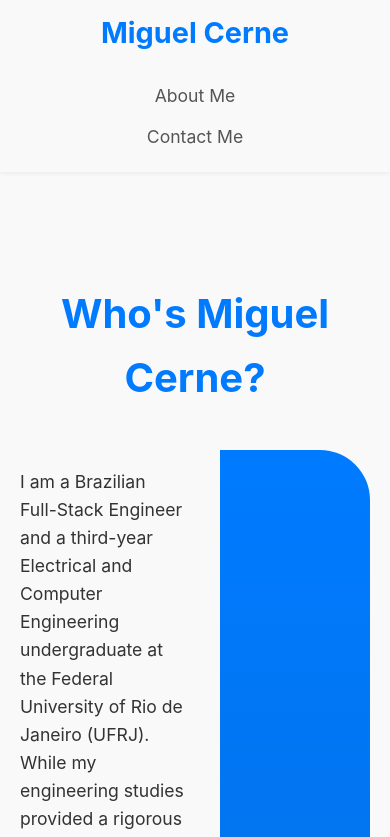
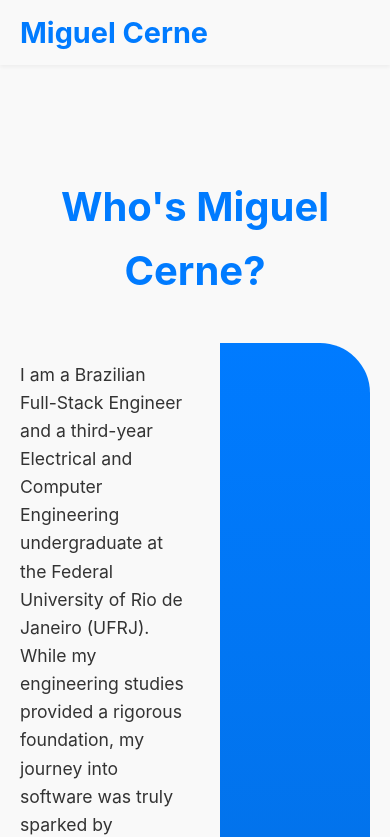
Before and after one commit to Cerne17/portfolio-fullstack, a React (Create React App) app in the folder frontend/: page / in a window 390 px wide. Shown: the top 837 px of the page. Built offline with nearby package versions, Linux system fonts and the light colour scheme; no server answers.

Commit message:
feat: implements the navbar responsiveness for mobile view

```diff
--- a/frontend/src/components/Navbar/Navbar.module.css
+++ b/frontend/src/components/Navbar/Navbar.module.css
@@ -1,5 +1,3 @@
-/* frontend/src/components/Navbar.module.css */
-
 .navbar {
   background-color: #f9f9f9; /* Changed to match AboutMeSection background */
   padding: 15px 0;
@@ -12,8 +10,8 @@
 }
 
 .container {
-  /* max-width: 1200px; */ /* REMOVE or COMMENT OUT this line */
-  margin: 0 auto; /* Keeps content centered */
+  /* max-width: 1200px; */
+  margin: 0 auto;
   display: flex;
   justify-content: space-between;
   align-items: center;
@@ -51,23 +49,40 @@
   color: #007bff; /* Keep highlight color consistent */
 }
 
-/* Responsive adjustments for smaller screens */
+.hamburger {
+  display: none;
+  background: none;
+  border: none;
+  color: inherit;
+  font-size: 1.5rem;
+  cursor: pointer;
+  z-index: 1001; /* Ensure it's above other content */
+}
+
 @media (max-width: 768px) {
-  .container {
+  .navList {
+    display: none;
     flex-direction: column;
-    text-align: center;
+    position: fixed;
+    top: 0;
+    left: 0;
+    width: 100%;
+    height: 100vh;
+    background-color: #2c3e50;
+    justify-content: center;
+    align-items: center;
+    gap: 2rem;
   }
 
-  .navList {
-    margin-top: 15px;
-    flex-direction: column;
+  .navList.open {
+    display: flex;
   }
 
-  .navItem {
-    margin: 10px 0;
+  .navLink {
+    font-size: 1.5rem;
   }
 
-  .brand {
-    margin-bottom: 10px;
+  .hamburger {
+    display: block;
   }
 }
--- a/frontend/src/components/Navbar/Navbar.tsx
+++ b/frontend/src/components/Navbar/Navbar.tsx
@@ -1,36 +1,49 @@
-import React from "react";
+import React, { useState } from "react";
+import { FaBars, FaTimes } from "react-icons/fa";
 import styles from "./Navbar.module.css"; // Import CSS Module
 
 const Navbar: React.FC = () => {
+  const [isOpen, setIsOpen] = useState(false);
+
+  const toggleMenu = () => {
+    setIsOpen(!isOpen);
+  }
+
   return (
     <nav className={styles.navbar}>
       <div className={styles.container}>
         <a href="#hero" className={styles.brand}>
           Miguel Cerne
         </a>
-        <ul className={styles.navList}>
+        <ul className={`${styles.navList} ${isOpen ? styles.open : ''}`}>
+
           <li className={styles.navItem}>
+
             <a href="#about-me" className={styles.navLink}>
               About Me
             </a>
           </li>
+
           {/* TODO: implement the projects section and enable it on Navbar */}
           {/* <li className={styles.navItem}> */}
           {/*   <a href="#projects" className={styles.navLink}> */}
           {/*     Projects */}
           {/*   </a> */}
           {/* </li> */}
+
           <li className={styles.navItem}>
             <a href="#contact-me" className={styles.navLink}>
               Contact Me
             </a>
           </li>
+
           {/* TODO: implement the Blog Page and enable it on Navbar */}
           {/* <li className={styles.navItem}> */}
           {/*   <a href="#blog" className={styles.navLink}> */}
           {/*     Blog */}
           {/*   </a> */}
           {/* </li> */}
+
         </ul>
       </div>
     </nav>
```
